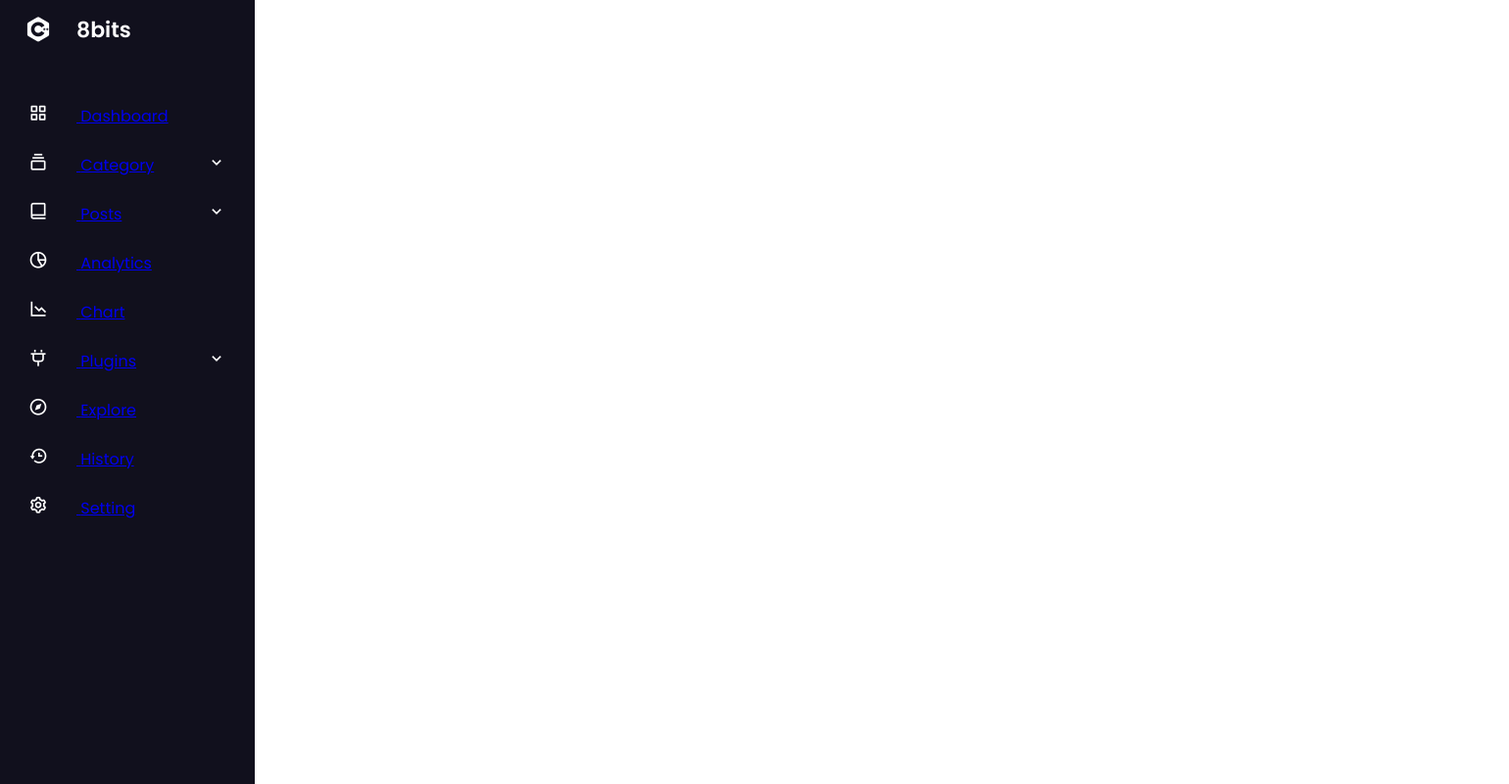
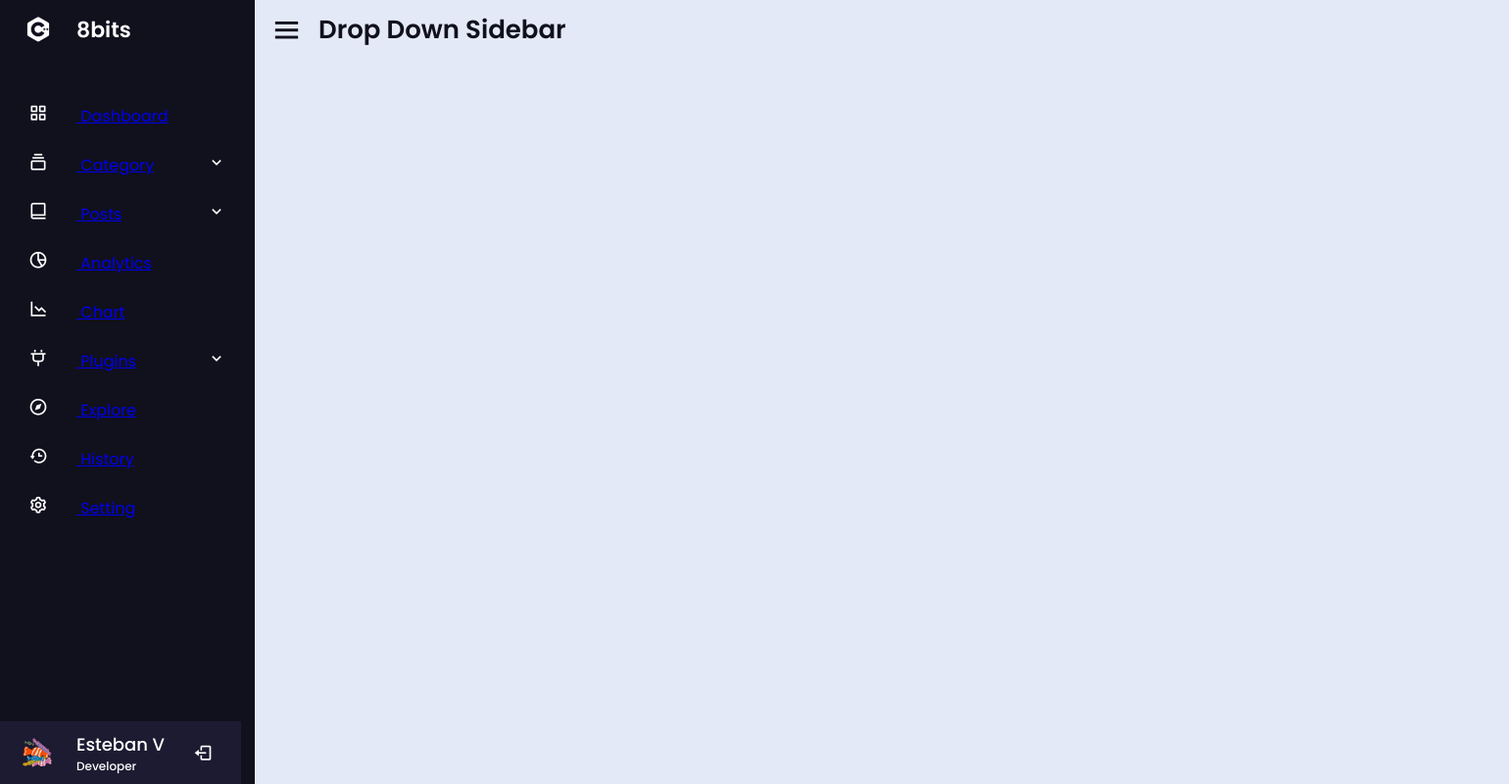
Before and after one commit to egv83/collapseMenuHTML, a plain HTML site: page index.html in a window 1280 px wide. Shown: the whole page at 98% size, 1540 px wide, since content can reach past the window. Drawn offline with nearby package versions, Linux system fonts and the light colour scheme.

Commit message:
EVM - se agrega accion de collapse

```diff
--- a/index.html
+++ b/index.html
@@ -10,7 +10,7 @@
     <link href='https://unpkg.com/boxicons@2.1.4/css/boxicons.min.css' rel='stylesheet'>
 </head>
 <body>
-    <div class="sidebar close">
+    <div class="sidebar">
         <div class="logo-details">
             <i class='bx bxl-c-plus-plus'></i>
             <span class="logo-name">8bits</span>
@@ -31,7 +31,7 @@
                         <i class='bx bx-collection'></i>
                         <span class="link_name">Category</span>
                     </a>
-                    <i class='bx bx-chevron-down'></i>
+                    <i class='bx bx-chevron-down arrow'></i>
                 </div>
                 <ul class="sub-menu">
                     <li><a class="link_name" href="#">Category</a></li>
@@ -117,12 +117,47 @@
                     <li><a class="link_name" href="#">Setting</a></li>
                 </ul>
             </li>
+            <li>
+                <div class="profile-details">
+                    <div class="profile-content">
+                        <img src="style/images/sweet-flat-candy-png-5690113.svg" alt="profile">
+                    </div>
+
+                    <div class="name-job">
+                        <div class="profile-name">Esteban V</div>
+                        <div class="job">Developer</div>
+                    </div>
+                    <i class='bx bx-log-out'></i>
+                </div>
+            </li>
         </ul>
-        <div class="profile-details">
-            <div class="profile-content">
-                <img src="style/images/sweet-flat-candy-png-5690113.svg" alt="profile">
-            </div>
+    </div>
+
+    <section class="home-section">
+        <div class="home-content">
+            <i class='bx bx-menu'></i>
+            <span class="text">Drop Down Sidebar</span>
         </div>
-    </div>
+    </section>
+
+    <script>
+        let arrow = document.querySelectorAll(".arrow");
+
+        for(var i = 0 ; i < arrow.length; i++){
+            arrow[i].addEventListener("click",(e)=>{
+                let arrowParent = e.target.parentElement.parentElement;
+                arrowParent.classList.toggle("showMenu");
+            });
+        }
+
+        let sidebar = document.querySelector(".sidebar");
+        let sidebarBtn = document.querySelector(".bx-menu");
+        console.log(sidebarBtn);
+        sidebarBtn.addEventListener("click", ()=>{
+            sidebar.classList.toggle("close");
+        });
+
+    </script>
+
 </body>
 </html>
--- a/style/css/stylesheet.css
+++ b/style/css/stylesheet.css
@@ -14,6 +14,12 @@
     height: 100%;
     width: 260px;
     background: #11101d;
+    z-index: 100;
+    transition: all 0.5s ease;
+}
+
+.sidebar.close{
+    width: 78px;
 }
 
 .sidebar .logo-details{
@@ -36,11 +42,24 @@
     font-size: 22px;
     color: #fff;
     font-weight: 600;
+    transition: 0.3s ease;
+    transition-delay: 0.1s;
+}
+
+.sidebar.close .logo-details .logo-name{
+    transition-delay: 0s;
+    opacity: 0;
+    pointer-events: none;
 }
 
 .sidebar .nav-links{
     height: 100%;
-    padding-top: 30px;
+    padding: 30px 0 150px 0;
+    overflow: auto;
+}
+
+.sidebar .nav-links::-webkit-scrollbar{
+    display: none;
 }
 
 .sidebar .nav-links li:hover{
@@ -68,6 +87,11 @@
     line-height: 50px;
     color: #fff;
     font-size: 20px;
+    transition: all 0.3s ease;
+}
+
+.sidebar .nav-links li.showMenu i.arrow{
+    transform: rotate(-180deg);
 }
 
 .sidebar .nav-links li i a{
@@ -86,7 +110,11 @@
     padding: 6px 6px 14px 80px;
     margin-top: -10px;
     background: #1d1b31;
-    /*display: none;*/
+    display: none;
+}
+
+.sidebar .nav-links li.showMenu .sub-menu{
+    display: block;
 }
 
 .sidebar .nav-links li .sub-menu a{
@@ -141,10 +169,74 @@
     transform: translateY(-50%);
 }
 
+.sidebar .profile-details{
+    position: fixed;
+    bottom: 0;
+    display: flex;
+    align-items: center;
+    justify-content: space-between;
+    background: #1d1b31;
+    padding: 6px 0;
+}
+
+.sidebar .profile-details .profile-content{
+    display: flex;
+    align-items: center;
+}
+
 .sidebar .profile-details img{
     background: #fff;
     height: 52px;
     width: 52px;
     object-fit: cover;
     border-radius: 16px;
+    margin: 0 14px 0 12px;
+    background: #1d1b31;
+    padding: 10px;
 }
+
+.sidebar .profile-details .profile-name,
+.sidebar .profile-details .job{
+    color: #fff;
+    font-size: 18px;
+    font-weight: 500;
+}
+
+.sidebar .profile-details .job{
+    font-size: 12px;
+}
+
+.home-section {
+    position: relative;
+    background: #E4E9F7;
+    height: 100vh;
+    left: 260px;
+    width: calc(100% -260px);
+    transition: all 0.5s ease;
+}
+
+.sidebar.close ~ .home-section{
+    left: 78px;
+    width: calc(100% -78px);
+}
+
+.home-section .home-content{
+    height: 60px;
+    display: flex;
+    align-items: center;
+}
+
+.home-section .home-content .bx-menu,
+.home-section .home-content .text{
+    color: #11101d;
+    font-size: 35px;
+}
+
+.home-section .home-content .bx-menu{
+    margin: 0 15px;
+}
+
+.home-section .home-content .text{
+    font-size: 26px;
+    font-weight: 600;
+}
```
